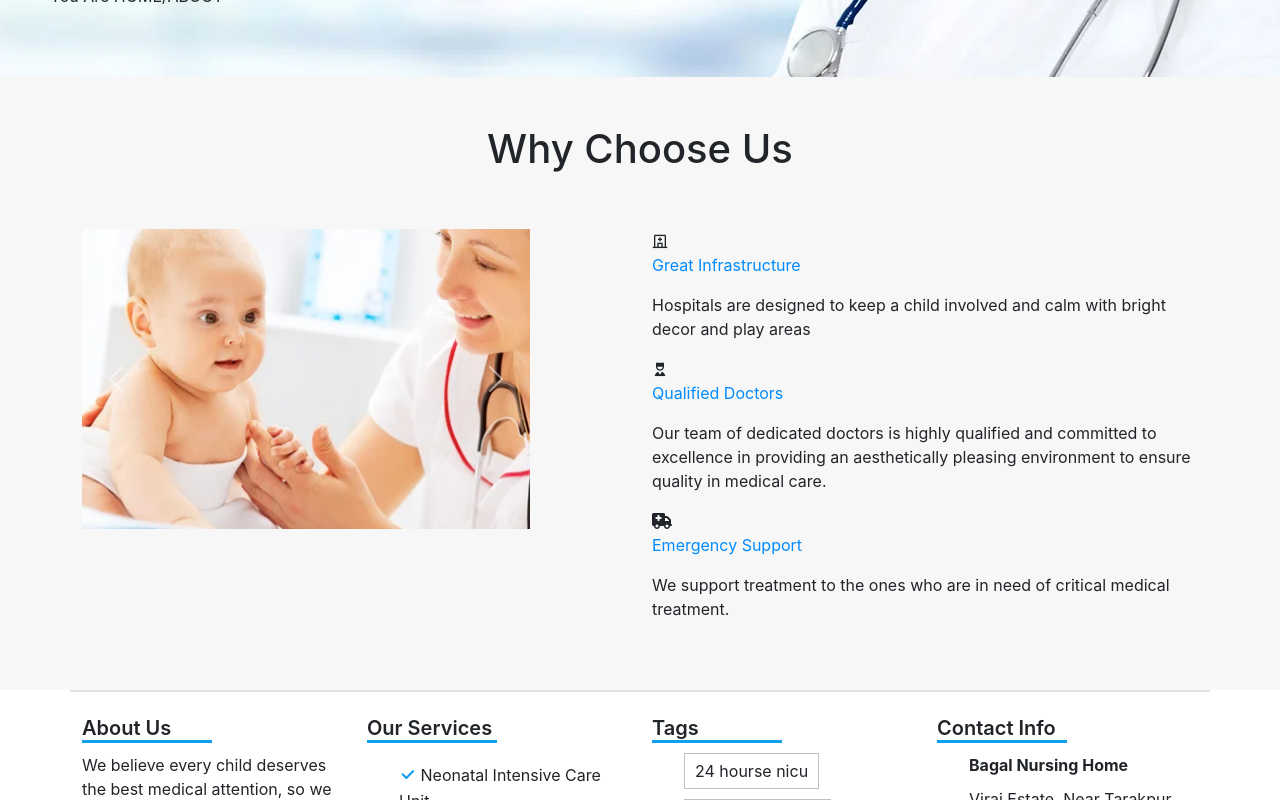
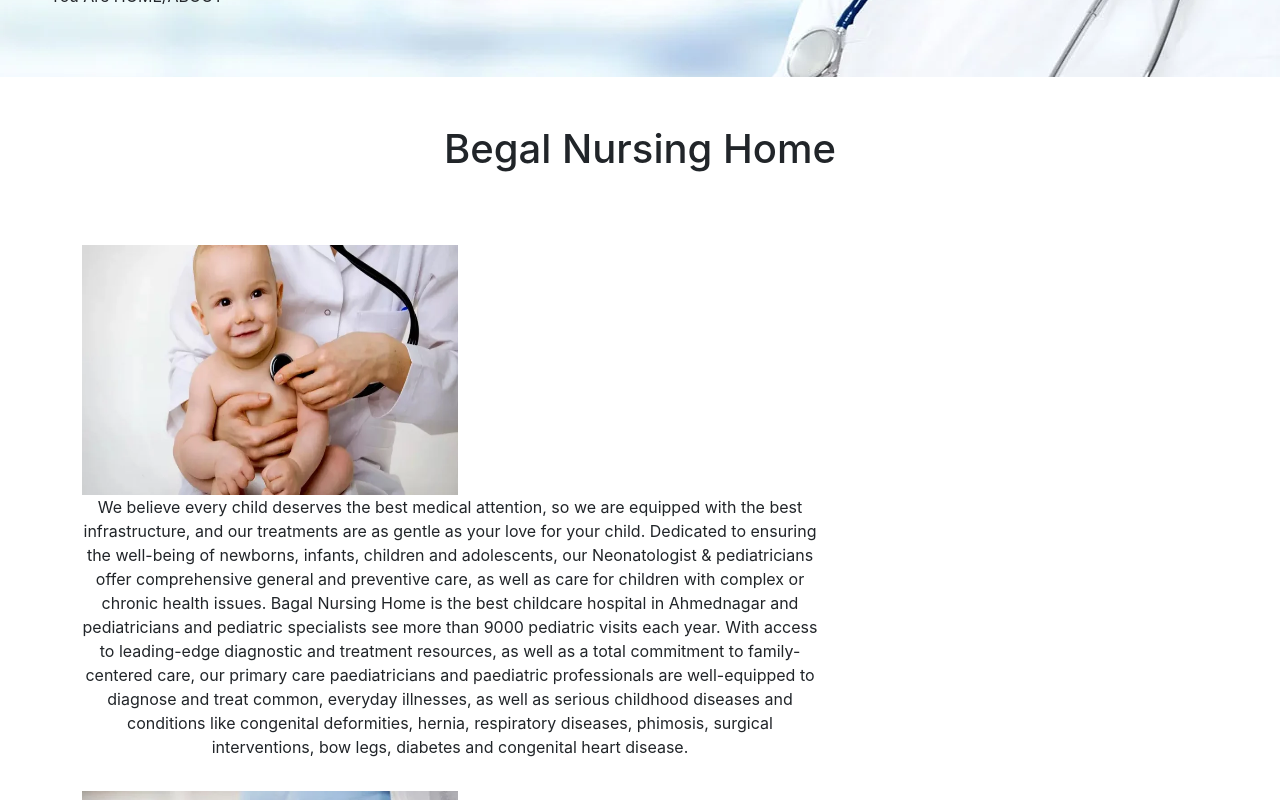
Before and after one commit to rushikesh982/hospital-website, a React (Create React App) app: page /about in a window 1280 px wide. Shown: the part 240-1040 px from the top of the page. Built offline with nearby package versions, Linux system fonts and the light colour scheme.

Commit message:
about us completed

```diff
--- a/src/aboutus/About.jsx
+++ b/src/aboutus/About.jsx
@@ -1,12 +1,14 @@
 import React from "react";
 import WhyChooseUs from "../home/WhyChooseUs";
 import AboutBanner from "./AboutBanner";
+import AboutService from "./AboutService";
 
 export default function About()
 {
     return(
         <>
             <AboutBanner/>
+            <AboutService/>
             <WhyChooseUs/>
         </>
     )
--- /dev/null
+++ b/src/aboutus/AboutService.jsx
@@ -0,0 +1,40 @@
+import React from "react";
+import "./about.css";
+
+const data = [
+  {
+    img: "./images/aboutService1.webp",
+    desc: "We believe every child deserves the best medical attention, so we are equipped with the best infrastructure, and our treatments are as gentle as your love for your child. Dedicated to ensuring the well-being of newborns, infants, children and adolescents, our Neonatologist & pediatricians offer comprehensive general and preventive care, as well as care for children with complex or chronic health issues. Bagal Nursing Home is the best childcare hospital in Ahmednagar and pediatricians and pediatric specialists see more than 9000 pediatric visits each year. With access to leading-edge diagnostic and treatment resources, as well as a total commitment to family-centered care, our primary care paediatricians and paediatric professionals are well-equipped to diagnose and treat common, everyday illnesses, as well as serious childhood diseases and conditions like congenital deformities, hernia, respiratory diseases, phimosis, surgical interventions, bow legs, diabetes and congenital heart disease.",
+  },
+  {
+    img: "./images/aboutService2.webp",
+    desc: " The Obstetrics & Gynaecology department offers the most advanced comprehensive care for all Gynaecological health conditions for patients of all ages. The department is known for its highly skilled maternity service with antenatal, postnatal and family planning clinics added. The expert neonatologists at the department are devoted to rendering their Best Service at any time. The labor ward is well equipped with modern delivery beds, cardiotocogram, ultrasound machines, etc Specialists in obstetrics and gynecology at Clinic have deep experience treating people with a wide range of diseases and conditions of the gynecologic and urinary systems ",
+  },
+];
+export default function AboutService() {
+  return (
+    <>
+      <div className="container mb-5">
+        <div className="row">
+          <div className="col-12 text-capitalize mt-5 mb-5 text-center">
+            <h1>begal nursing home</h1>
+          </div>
+        </div>
+        <div className="row text-center">
+          {data.map((item) => {
+            return (
+              <>
+                <div className="col-12 mt-3 col-xl-4 overflow-hidden imgBox d-flex align-items-center ustify-content-center">
+                  <img src={item.img} alt="" />
+                </div>
+                <div className="col-12 col-xl-8">
+                  <p>{item.desc}</p>
+                </div>
+              </>
+            );
+          })}
+        </div>
+      </div>
+    </>
+  );
+}
--- a/src/aboutus/about.css
+++ b/src/aboutus/about.css
@@ -14,3 +14,14 @@
     padding-left: 50px;
     background-image: url('../../public/images/aboutBanner.webp');
 }
+/* about services */
+.imgBox
+{
+    height: 250px;
+    width: 400px;
+}
+.imgBox img
+{
+    height: 100%;
+    width: 100%;
+}
```
Also changed, not shown: public/images/aboutService1.webp (added), public/images/aboutService2.webp (added).
